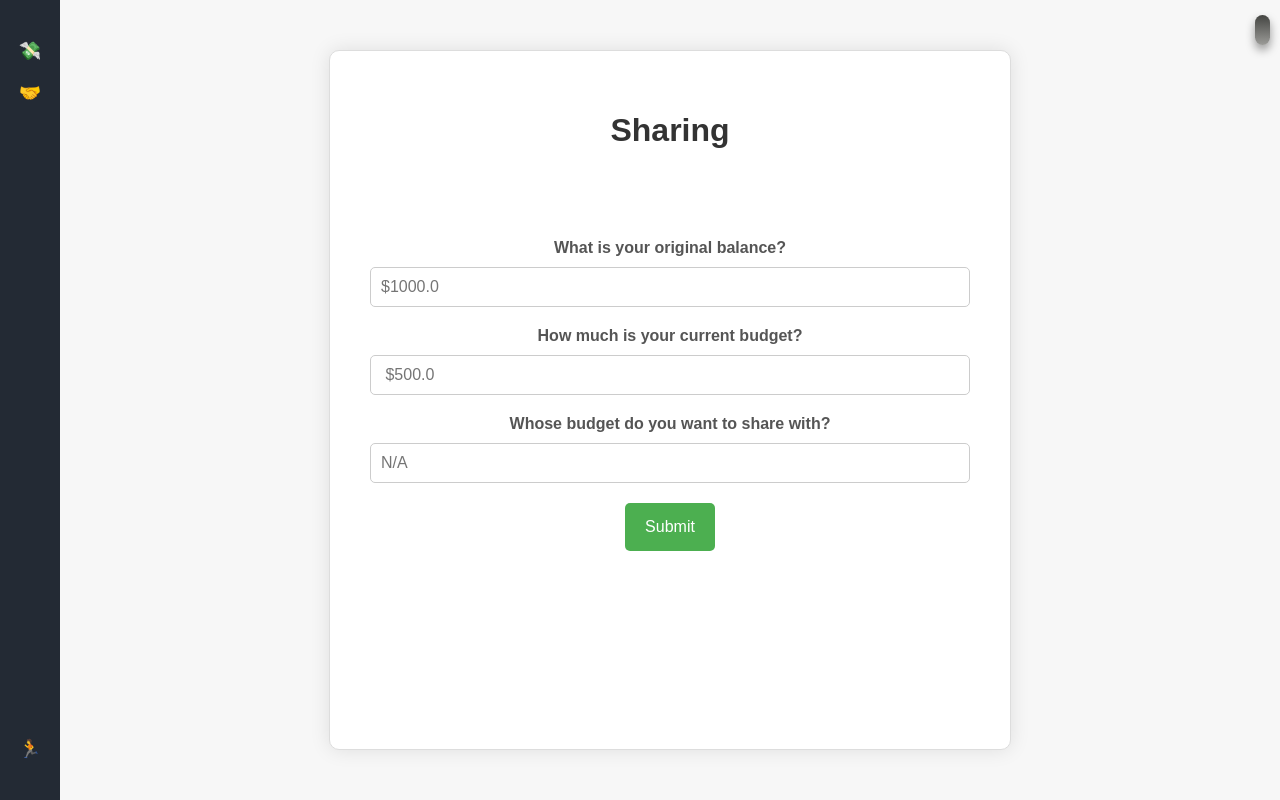
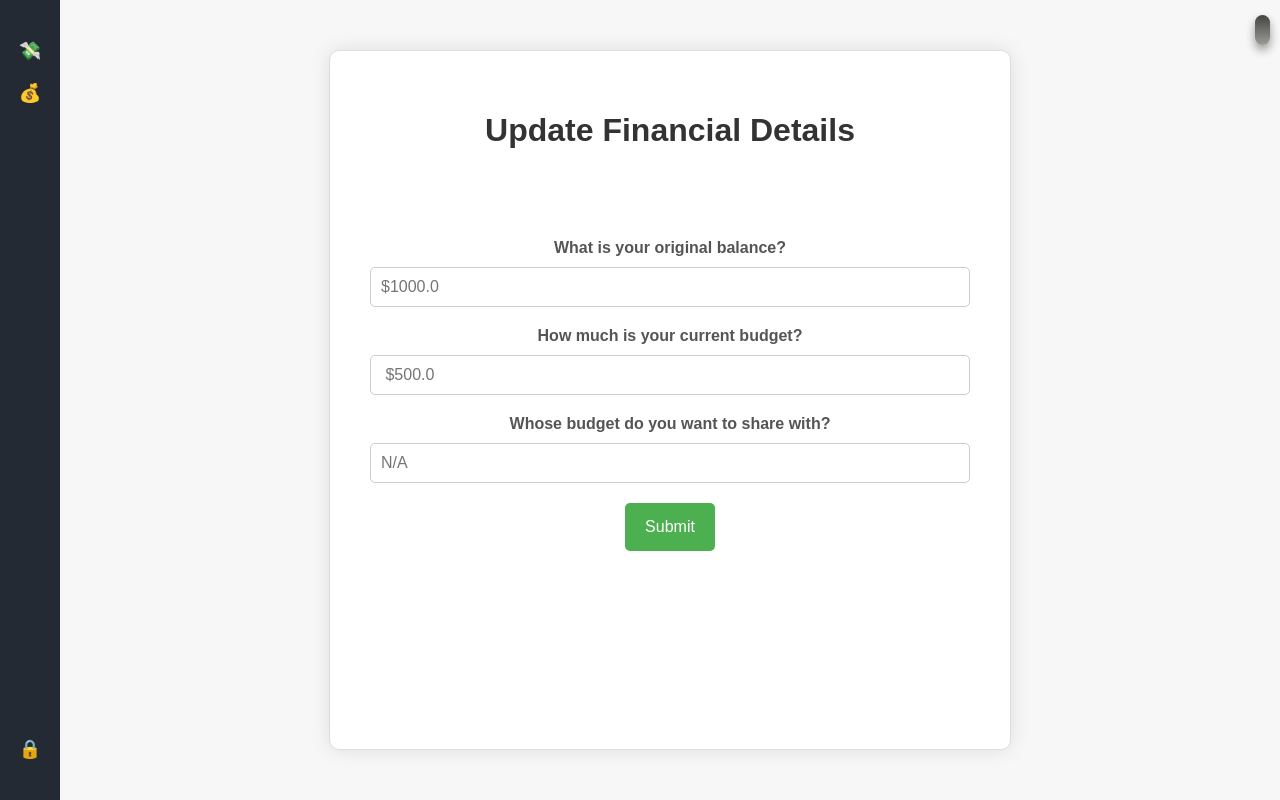
Before and after one commit to Shivanii7/ACIT2911-Agile, a Flask app: page /settings/fillform in a window 1280 px wide. Run offline with Flask 3, Linux system fonts and the light colour scheme; a user stored in the database is signed in.

Commit message:
edit settings page

```diff
--- a/static/expense.css
+++ b/static/expense.css
@@ -205,7 +205,7 @@ label, label:after {
 
 .scrollable-history {
   overflow-y: scroll;
-  height: 300px;
+  height: 400px;
   width: 100%;
 }
 
@@ -327,11 +327,9 @@ input[type="submit"]:hover {
 }
 
 .add_button {
-  font-size: 35px;
+  font-size: 40px;
   color: green;
-  padding: 10px 20px;
   border: none;
-  border-radius: 5px;
   cursor: pointer;
   background-color: #f9fbfc;
 }
--- a/templates/base.html
+++ b/templates/base.html
@@ -13,10 +13,10 @@
           <ul>
             <!-- <li><a href="{{ url_for('homepage') }}" class="active" title="Home">🏠</a></li> -->
             <li><a href="{{ url_for('expense_homepage') }}" title="Expense">💸</a></li>
-            <li><a href="{{ url_for('set') }}" title="Settings">🤝</a></li>
+            <li><a href="{{ url_for('set') }}" title="Update Finances">💰</a></li>
           </ul>
           <ul class="bottom-icons">
-            <li><a href="{{ url_for('logout') }}" title="Logout">🏃</a></li>
+            <li><a href="{{ url_for('logout') }}" title="Logout">🔒</a></li>
           </ul>
         </nav>
       </aside>
--- a/templates/expense.html
+++ b/templates/expense.html
@@ -68,7 +68,7 @@
     <section class="history-section">
       <div class="top">
         <h2>Transaction History</h2>
-        <button class="add_button" onclick="openModal()">+</button>
+        <button class="add_button" title="Add Transaction" onclick="openModal()">+</button>
       </div>
       {% if search %}
       <p>Search results for "{{ search }}"</p>
--- a/templates/settings.html
+++ b/templates/settings.html
@@ -4,7 +4,7 @@
 <link rel="stylesheet" href="{{ url_for('static', filename = 'settings.css') }}"/>
 
 <div class="container">
-  <h1>Sharing</h1>
+  <h1>Update Financial Details</h1>
 
   <form method="POST" action="{{ url_for('expense_update') }}">
     <input type="checkbox" name="dmtoggle" id="dmtoggle" />
```
Also changed, not shown: data/data.db, data/test.db (added), 1 other file.
